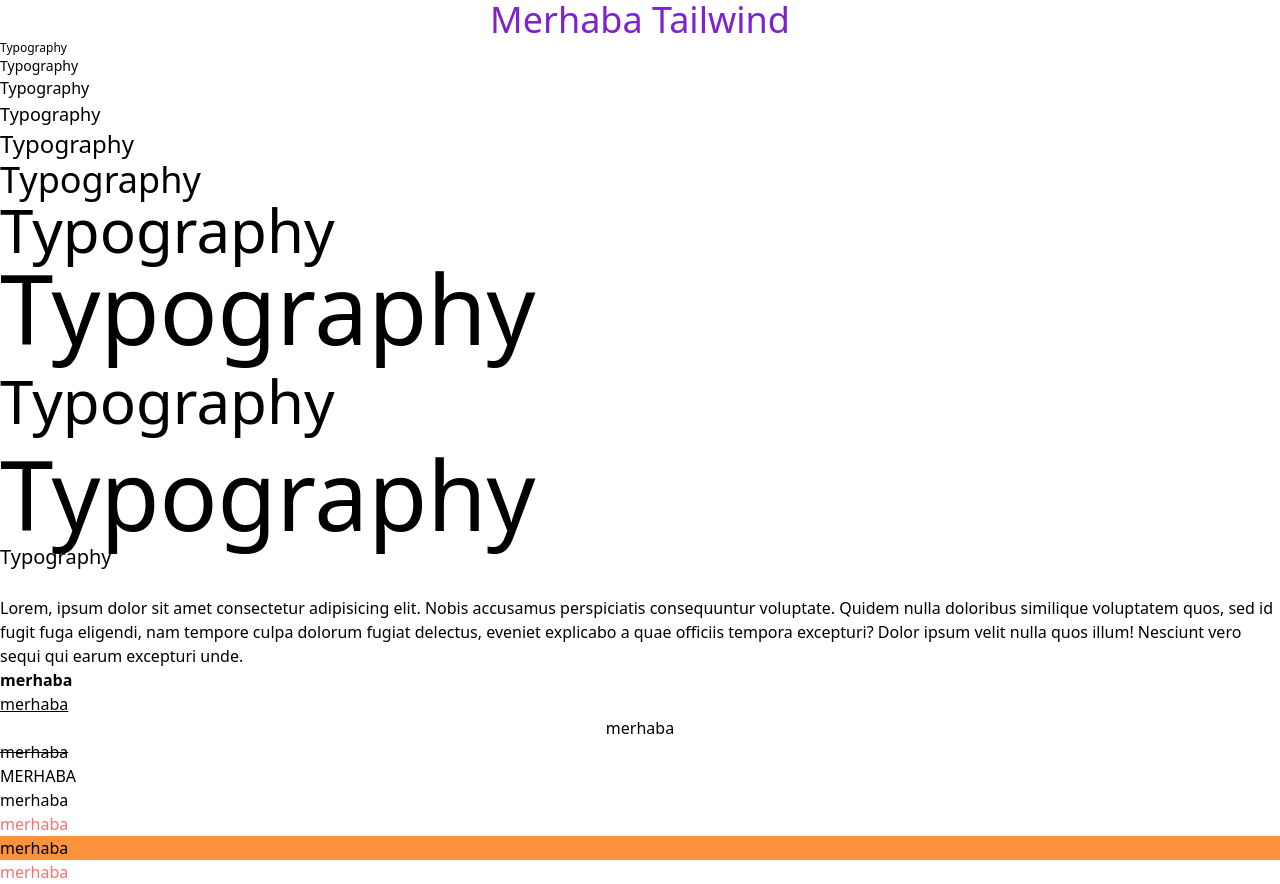
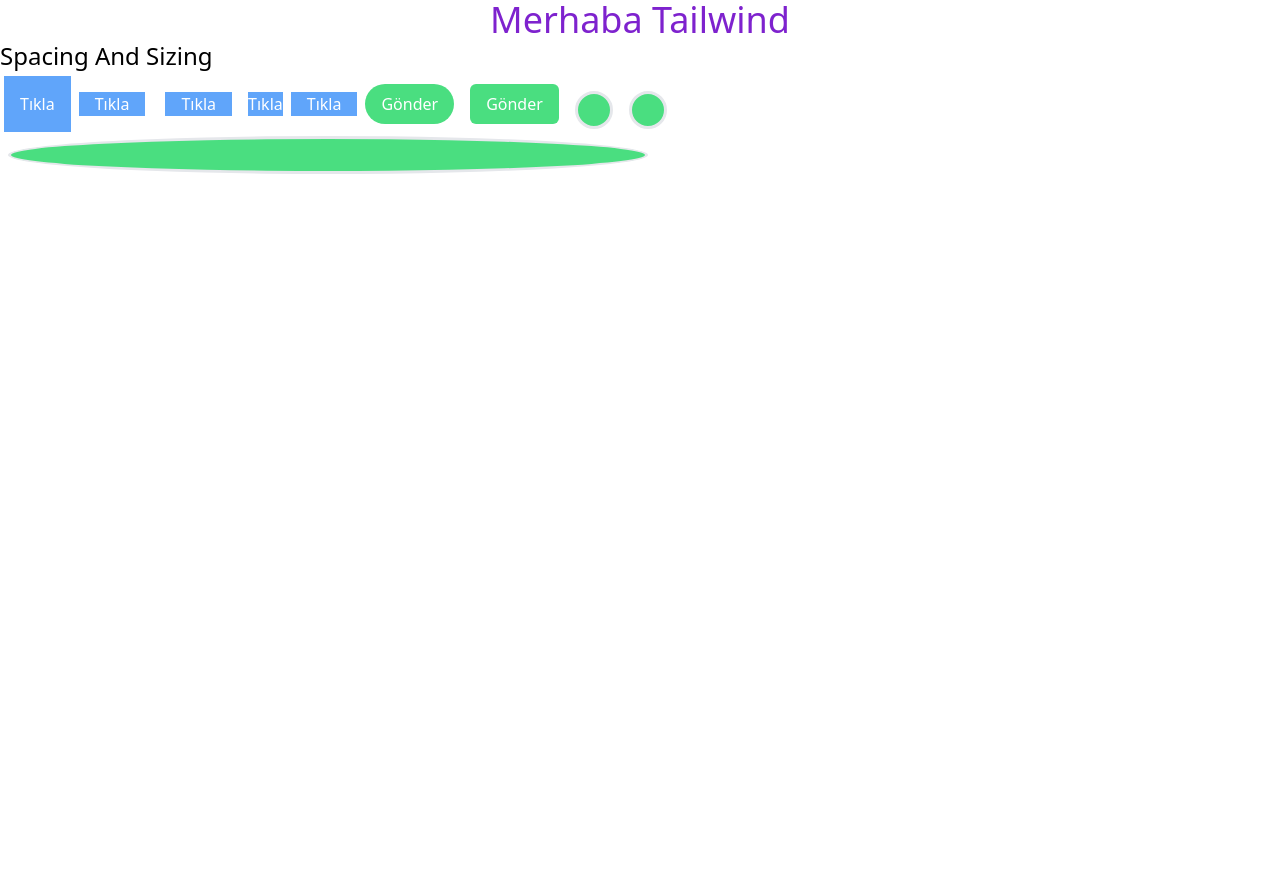
Before and after one commit to cemyilmaz06/Tailwind-Css, a React (Create React App) app: page / in a window 1280 px wide. After the commit the page ends 800 px from the top, so only its background shows below. Built offline with nearby package versions, Linux system fonts and the light colour scheme.

Commit message:
HoverAndFocus component

```diff
--- a/src/App.js
+++ b/src/App.js
@@ -1,10 +1,12 @@
+import SpacingAndSizing from "./components/SpacingAndSizing";
 import Typography from "./components/Typography";
 
 function App() {
   return (
     <div className="App">
       <h1 className="text-center text-4xl text-purple-700">Merhaba Tailwind</h1>
-      <Typography/>
+      {/* <Typography/> */}
+      <SpacingAndSizing/>
     </div>
   );
 }
--- a/src/components/SpacingAndSizing.jsx
+++ b/src/components/SpacingAndSizing.jsx
@@ -0,0 +1,23 @@
+import React from "react";
+
+const SpacingAndSizing = () => {
+  return (
+    <div>
+      <div>
+        <h3 className="text-2xl">Spacing And Sizing</h3>
+        <button className="bg-blue-400 text-white p-4 m-1">Tıkla</button>
+        <button className="bg-blue-400 text-white px-4 m-1">Tıkla</button>
+        <button className="bg-blue-400 text-white px-4 ml-4">Tıkla</button>
+        <button className="bg-blue-400 text-white ms-4">Tıkla</button>
+        <button className="bg-blue-400 text-white px-4 ms-2">Tıkla</button>
+        <button className="bg-green-400 text-white px-4 mx-2 py-2 border-green-800 rounded-full">Gönder</button>
+        <button className="bg-green-400 text-white px-4 mx-2 py-2 border-green-800 rounded-md">Gönder</button>
+        <button className="bg-green-400 text-white px-4 mx-2 py-4 border-[3px] rounded-[50%] "></button>
+        <button className="bg-green-400 text-white px-4 mx-2 py-4 border-[3px] rounded-[50%] w-50 "></button>
+        <button className="bg-green-400 text-white px-4 mx-2 py-4 border-[3px] rounded-[50%] w-1/2"></button>
+      </div>
+    </div>
+  );
+};
+
+export default SpacingAndSizing;
```
